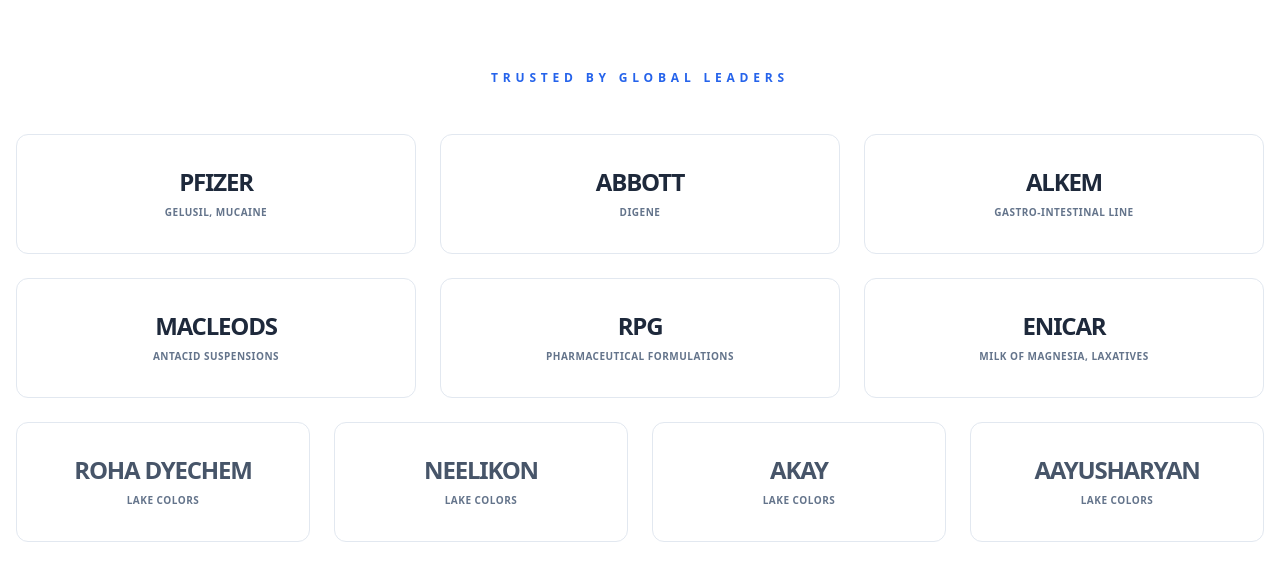
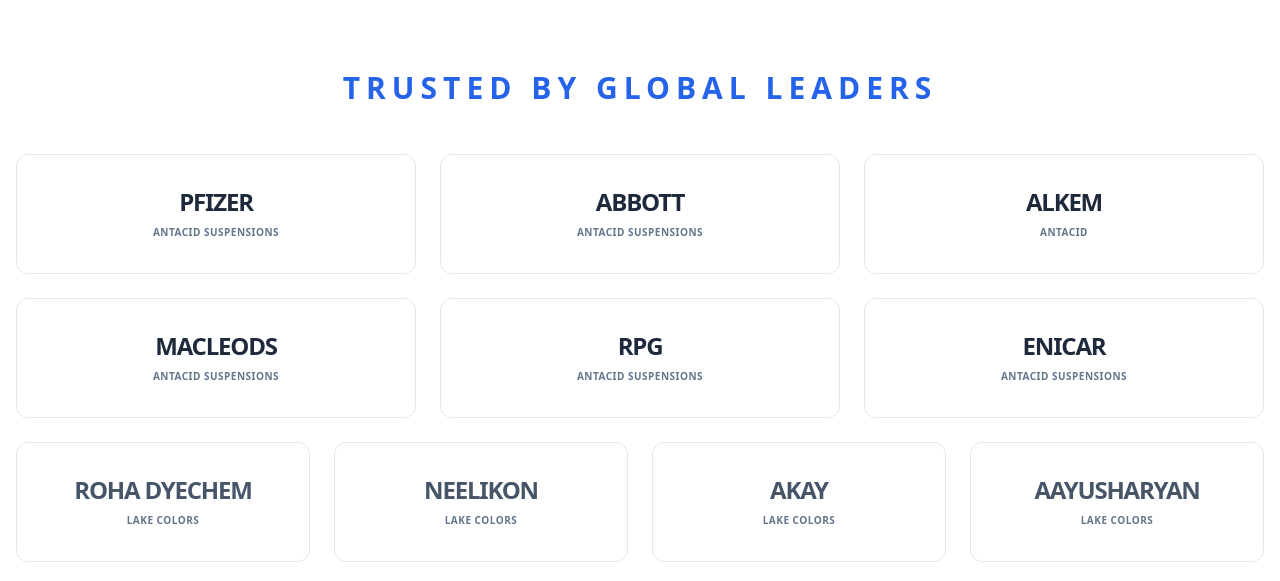
Before and after one commit to Pharchem/pharchem-website, a plain HTML site: page index.html in a window 1280 px wide. Shown: the part 740-1321 px from the top of the page. Drawn offline with nearby package versions, Linux system fonts and the light colour scheme.

Commit message:
index.html

```diff
--- a/index.html
+++ b/index.html
@@ -3,7 +3,7 @@
     <meta name="viewport" content="width=device-width, initial-scale=1.0">
     <title>Pharchem Private Limited | Leading Manufacturer of ALP & MGP APIs</title>
     <meta name="description" content="India's leading manufacturer of Aluminium Hydroxide Gel Paste (ALP) and Magnesium Hydroxide Paste (MGP). Supplying premium non-sterile APIs and lake color substrates globally.">
-<meta name="keywords" content="Aluminium Hydroxide Gel Paste, Magnesium Hydroxide Paste, ALP, MGP, API manufacturer India, Liquid Antacid ingredients, Lake color substrate, Pharchem Private Limited, Tarapur MIDC">
+    <meta name="keywords" content="Aluminium Hydroxide Gel Paste, Magnesium Hydroxide Paste, ALP, MGP, API manufacturer India, Liquid Antacid ingredients, Lake color substrate, Pharchem Private Limited, Tarapur MIDC">
     <script src="https://cdn.tailwindcss.com"></script>
     <link rel="stylesheet" href="https://cdnjs.cloudflare.com/ajax/libs/font-awesome/6.0.0/css/all.min.css">
     <style>
@@ -53,20 +53,20 @@
 
     <section id="about" class="py-20 bg-white border-b">
         <div class="max-w-7xl mx-auto px-4 text-center">
-            <h2 class="text-xs font-bold text-blue-600 uppercase tracking-[0.4em] mb-12">Trusted by Global Leaders</h2>
+            <h2 class="text-2xl md:text-3xl font-bold text-blue-600 uppercase tracking-[0.2em] mb-12">Trusted by Global Leaders</h2>
 
             <div class="grid grid-cols-2 md:grid-cols-3 gap-6 mb-6">
                 <div class="partner-card">
                     <span class="logo-text-std">Pfizer</span>
-                    <span class="text-[10px] text-slate-500 font-bold uppercase mt-2 tracking-wider">Gelusil, Mucaine</span>
+                    <span class="text-[10px] text-slate-500 font-bold uppercase mt-2 tracking-wider">Antacid Suspensions</span>
                 </div>
                 <div class="partner-card">
                     <span class="logo-text-std">Abbott</span>
-                    <span class="text-[10px] text-slate-500 font-bold uppercase mt-2 tracking-wider">Digene</span>
+                    <span class="text-[10px] text-slate-500 font-bold uppercase mt-2 tracking-wider">Antacid Suspensions</span>
                 </div>
                 <div class="partner-card">
                     <span class="logo-text-std">Alkem</span>
-                    <span class="text-[10px] text-slate-500 font-bold uppercase mt-2 tracking-wider">Gastro-Intestinal Line</span>
+                    <span class="text-[10px] text-slate-500 font-bold uppercase mt-2 tracking-wider">Antacid</span>
                 </div>
             </div>
 
@@ -77,11 +77,11 @@
                 </div>
                 <div class="partner-card">
                     <span class="logo-text-std">RPG</span>
-                    <span class="text-[10px] text-slate-500 font-bold uppercase mt-2 tracking-wider">Pharmaceutical Formulations</span>
+                    <span class="text-[10px] text-slate-500 font-bold uppercase mt-2 tracking-wider">Antacid Suspensions</span>
                 </div>
                 <div class="partner-card">
                     <span class="logo-text-std">ENICAR</span>
-                    <span class="text-[10px] text-slate-500 font-bold uppercase mt-2 tracking-wider">Milk of Magnesia, Laxatives</span>
+                    <span class="text-[10px] text-slate-500 font-bold uppercase mt-2 tracking-wider">Antacid Suspensions</span>
                 </div>
             </div>
 
```
